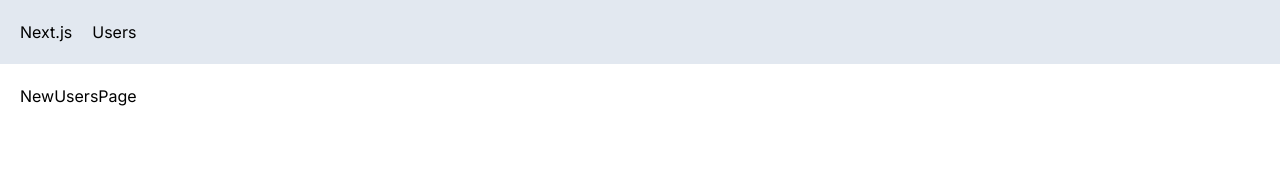
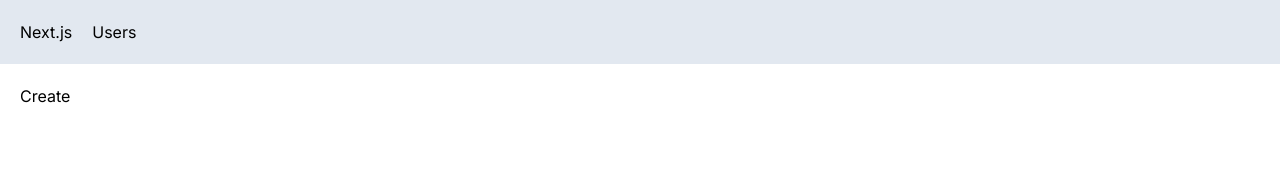
Before and after one commit to Moshe-Alper/next-app, a Next.js app: page /users/new in a window 1280 px wide. Shown: the top 174 px of the page. Built offline with nearby package versions, Linux system fonts and the light colour scheme.

Commit message:
Add New Users page and link to it from Users page

```diff
--- a/app/users/new/page.tsx
+++ b/app/users/new/page.tsx
@@ -1,8 +1,14 @@
+'use client'
+import { useRouter } from 'next/navigation'
 import React from 'react'
 
 function NewUsersPage() {
+
+  const router = useRouter()
   return (
-    <div>NewUsersPage</div>
+    <button
+    className='btn btn-primary'
+    onClick={() => router.push('/users')}>Create</button>
   )
 }
 
--- a/app/users/page.tsx
+++ b/app/users/page.tsx
@@ -1,5 +1,6 @@
 import React from 'react'
 import UserTable from './UserTable'
+import Link from 'next/link'
 
 interface Props {
   searchParams: { sortOrder: string }
@@ -10,6 +11,7 @@
   return (
     <>
     <h1>Users</h1>
+    <Link href="/users/new" className='btn'>New User</Link>
     <UserTable sortOrder={sortOrder}/>
     </>
   )
```
